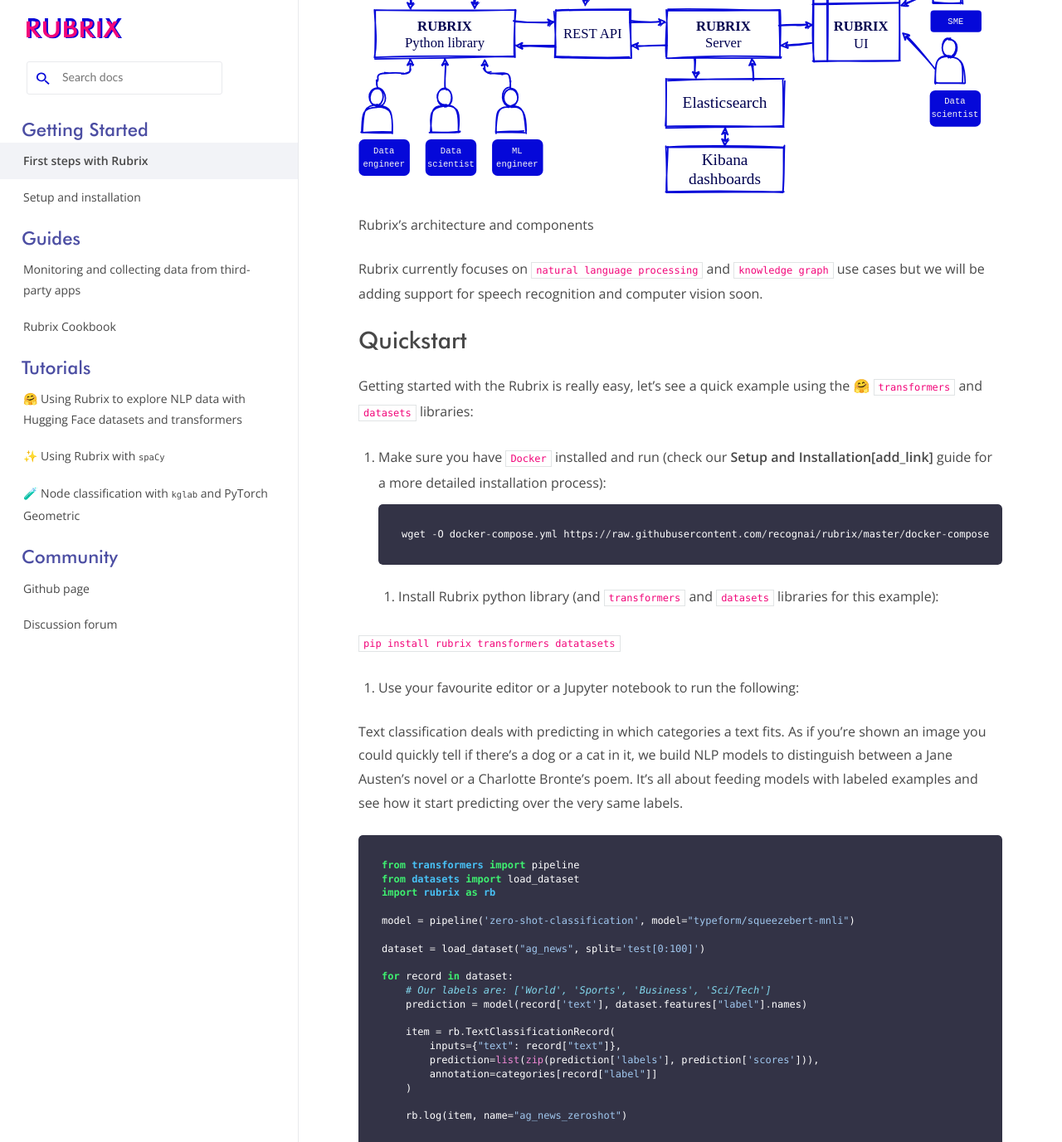
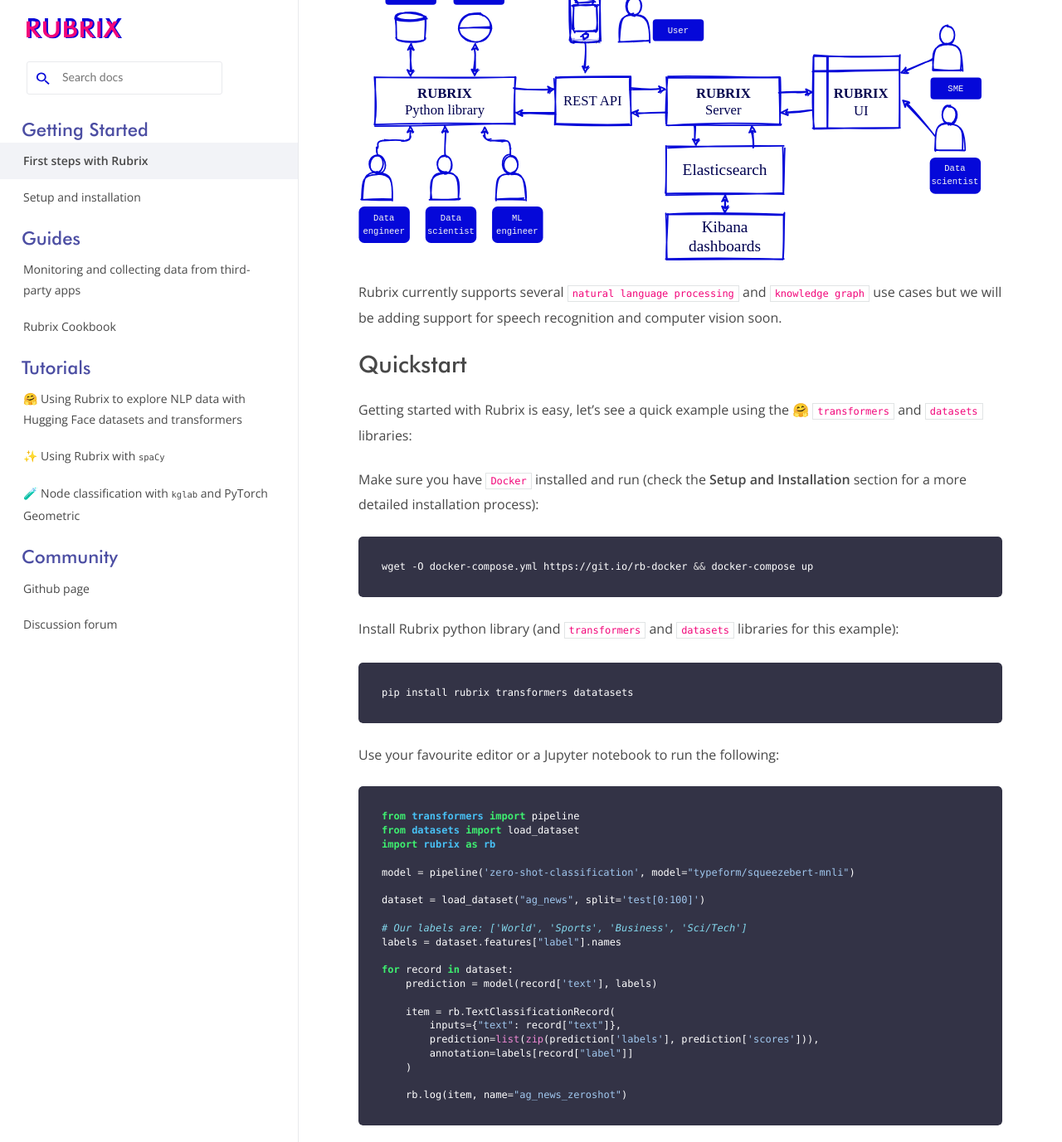
Before and after one commit to python547/rubrix-python251, a Sphinx documentation site: the page built from docs/index.rst, in a window 1280 px wide and 1400 px high, scrolled down 748 px, cut to the strip 0-1377 px from the top of the window. Shown: the whole strip at 83% size. Built offline with Sphinx 7.4.7 and the Read the Docs theme 2.0.0, drawn with Linux system fonts in a browser that asks for light colours; pages that are not in the unit, such as notebooks, are missing from menus; the version number could not be read and is left out; some of the changed text lies outside the part shown.

Commit message:
Update index.rst (#92)

```diff
--- a/docs/index.rst
+++ b/docs/index.rst
@@ -33,32 +34,29 @@
    :alt: images/rubrix_intro.svg
 
 
-Rubrix's architecture and components
-
-Rubrix currently focuses on ``natural language processing`` and ``knowledge graph`` use cases but we will be adding support for speech recognition and computer vision soon.
+Rubrix currently supports several ``natural language processing`` and ``knowledge graph`` use cases but we will be adding support for speech recognition and computer vision soon.
 
 Quickstart
 ----------
 
-Getting started with the Rubrix is really easy, let's see a quick example using the 🤗 ``transformers`` and ``datasets`` libraries:
+Getting started with Rubrix is easy, let's see a quick example using the 🤗 ``transformers`` and ``datasets`` libraries:
 
 
-#.
-   Make sure you have ``Docker`` installed and run (check our **Setup and Installation[add_link]** guide for a more detailed installation process):
+Make sure you have ``Docker`` installed and run (check the **Setup and Installation** section for a more detailed installation process):
 
-   .. code-block::
+.. code-block:: bash
 
-      wget -O docker-compose.yml https://raw.githubusercontent.com/recognai/rubrix/master/docker-compose.yaml && docker-compose up
+   wget -O docker-compose.yml https://git.io/rb-docker && docker-compose up
 
 
-   #. Install Rubrix python library (and ``transformers`` and ``datasets`` libraries for this example):
+Install Rubrix python library (and ``transformers`` and ``datasets`` libraries for this example):
 
-``pip install rubrix transformers datatasets``
+.. code-block:: bash
+
+   pip install rubrix transformers datatasets
 
 
-#. Use your favourite editor or a Jupyter notebook to run the following:
-
-Text classification deals with predicting in which categories a text fits. As if you're shown an image you could quickly tell if there's a dog or a cat in it, we build NLP models to distinguish between a Jane Austen's novel or a Charlotte Bronte's poem. It's all about feeding models with labeled examples and see how it start predicting over the very same labels.
+Use your favourite editor or a Jupyter notebook to run the following:
 
 .. code-block:: python
 
@@ -70,14 +68,16 @@
 
    dataset = load_dataset("ag_news", split='test[0:100]')
 
+   # Our labels are: ['World', 'Sports', 'Business', 'Sci/Tech']
+   labels = dataset.features["label"].names
+
    for record in dataset:
-       # Our labels are: ['World', 'Sports', 'Business', 'Sci/Tech']
-       prediction = model(record['text'], dataset.features["label"].names)
+       prediction = model(record['text'], labels)
 
        item = rb.TextClassificationRecord(
            inputs={"text": record["text"]},
            prediction=list(zip(prediction['labels'], prediction['scores'])),
-           annotation=categories[record["label"]]
+           annotation=labels[record["label"]]
        )
 
        rb.log(item, name="ag_news_zeroshot")
@@ -99,7 +99,7 @@
 Design Principles
 -----------------
 
-Rubrix design is:
+Rubrix's design is:
 
 * **Agnostic**: you can use Rubrix with any library or framework, no need to implement any interface or modify your existing toolbox and workflows.
 * **Flexible:**  Rubrix does not make any strong assumption about your input data, so you can log and structure your data as it fits your use case.
@@ -108,7 +108,7 @@
 Next steps
 ----------
 
-The documentation is divided in different categories, which explore each aspect and use case of Rubrix. Here you have quick links to each one:
+The documentation is divided into different sections, which explore different aspects of Rubrix:
 
 * :ref:`setup-and-installation`
 * :ref:`concepts`
```
Also changed, not shown: other parts of docs/index.rst (+2 -1 lines).
